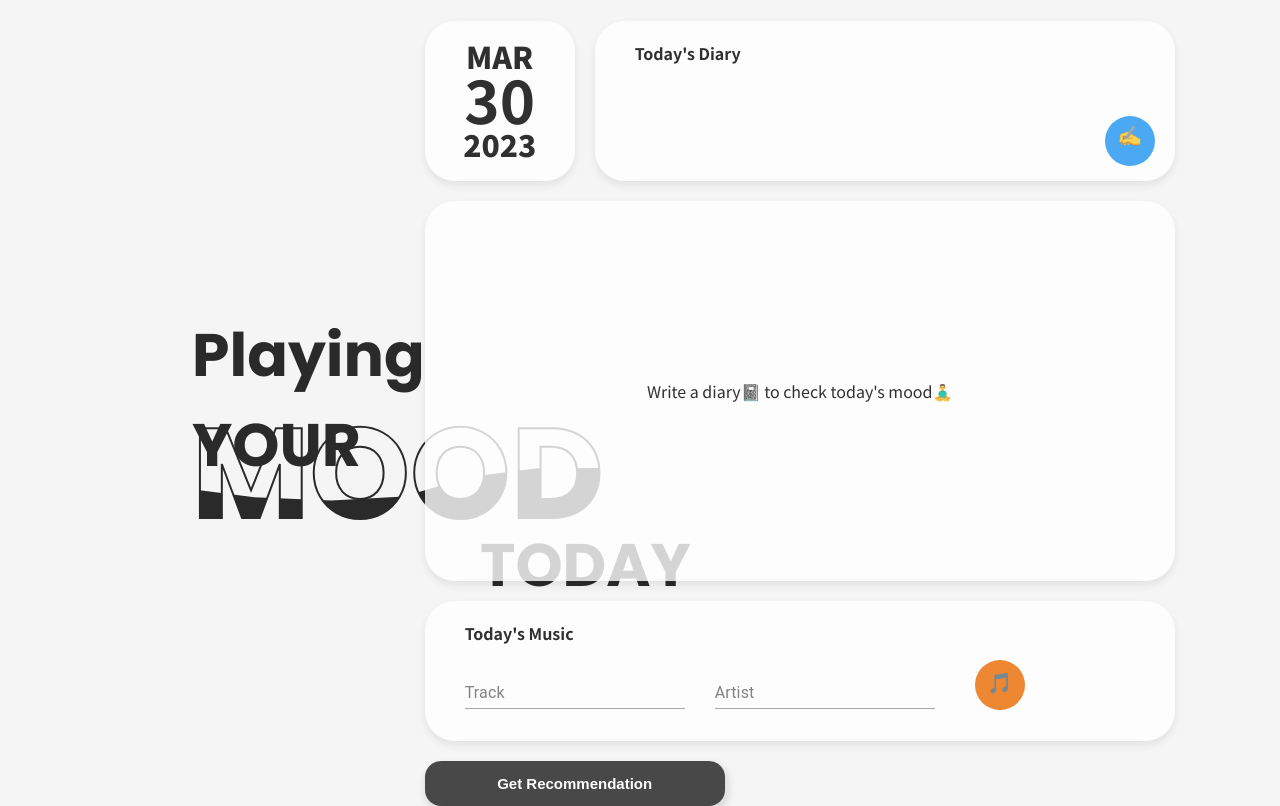
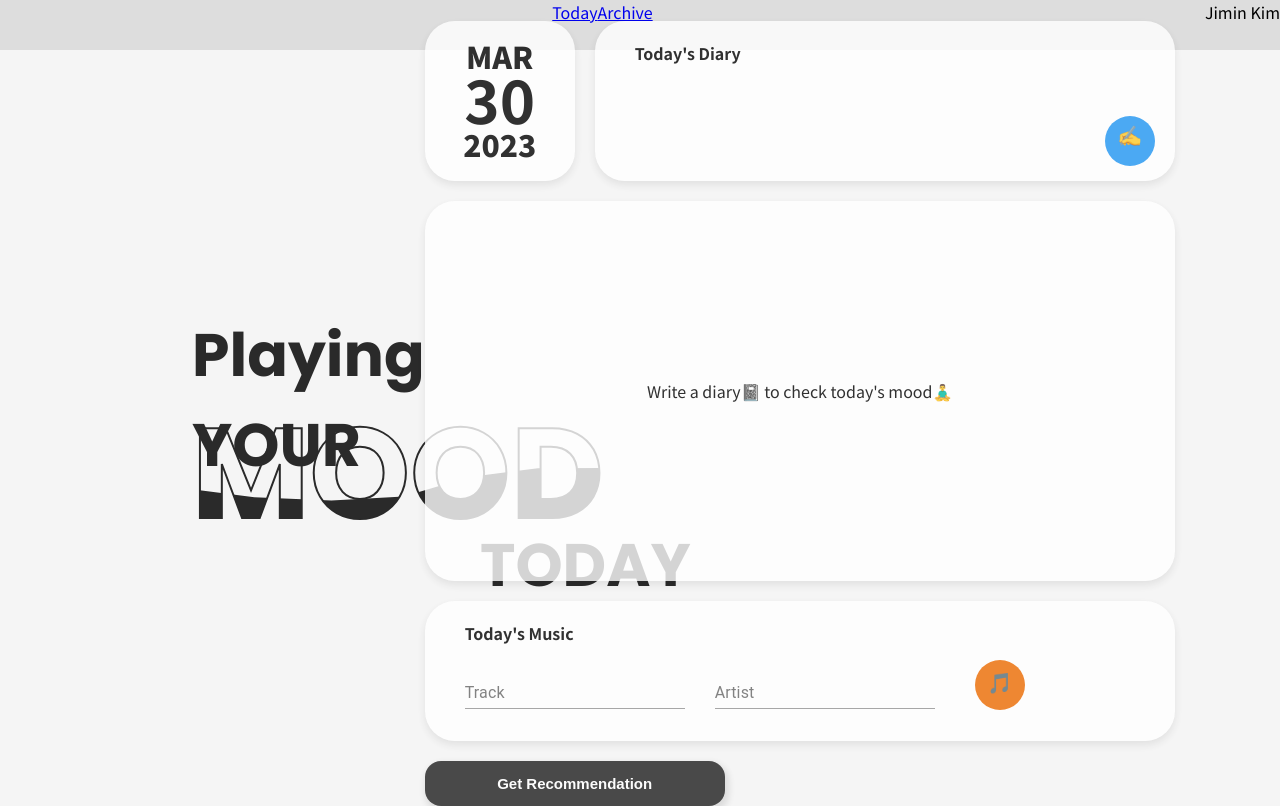
Before and after one commit to jimniDev/Setiment-Analysis-Music, a React (Create React App) app: page /archive in a window 1280 px wide. Built offline with nearby package versions, Linux system fonts and the light colour scheme; no server answers.

Commit message:
FEAT: Archive page Init

```diff
--- a/src/App.js
+++ b/src/App.js
@@ -1,7 +1,10 @@
+import { BrowserRouter, Routes, Route } from 'react-router-dom';
 import { useEffect } from "react";
 import { fireStore } from "./Firebase";
 import { CardSet } from "./CardSet";
 import { Home } from "./Home";
+import { Archive } from "./Archive";
+import { Header } from "./Header";
 import './App.css';
 
 
@@ -11,9 +14,18 @@ function App() {
     console.log(fireStore);
   });
 
-  return <div className="App">
-    <Home></Home>
-  </div>;
+  return(
+  <BrowserRouter>
+    <div className="App">
+      <Header />
+      <Routes>
+        <Route path="/" element={<Home />} />
+        <Route path="/archive" element={<Archive />} />
+      </Routes>
+    </div>
+  </BrowserRouter>
+
+  );
 }
 
 export default App;
--- /dev/null
+++ b/src/Archive.js
@@ -0,0 +1,24 @@
+import { useEffect } from "react";
+import { InputForm } from "./InputForm";
+import { MusicSearch } from "./MusicSearch";
+import { Logo } from "./Logo";
+
+import styles from "./Archive.module.css";
+
+export function Archive() {
+
+  return (
+  <div className={styles.frame}>
+    <div className={styles.container}>
+        <Logo title="ARCHIVE"/>
+
+    </div>
+    <div className={styles.container}>
+        <InputForm />
+        <MusicSearch/>
+        <button className={styles.recommendBtn} type="sumbit">Get Recommendation</button>
+    </div>
+
+  </div>
+  );
+}
--- /dev/null
+++ b/src/Archive.module.css
@@ -0,0 +1,41 @@
+.frame {
+    width: 70vw;
+    display: grid;
+    grid-template-columns: 2fr 2fr;
+}
+
+.container {
+    display: flex;
+    flex-direction: row;
+    flex-wrap: wrap;
+    justify-content: center;
+    align-items: center;
+    justify-content: space-between;
+}
+
+.item {
+    background-color: grey;
+}
+
+.item:nth-child(1) { width: 40%; }
+
+.item:nth-child(2) {
+    width: 60%;
+    display: inline;
+    justify-content: center;
+}
+
+.recommendBtn {
+    width: 40%;
+    height: 6%;
+    background: #000000;
+    opacity: 0.7;
+    box-shadow: 2px 4px 7px 2px rgba(0, 0, 0, 0.15);
+    border-radius: 16px;
+    border: #000000;
+    margin-top: 20px;
+    cursor: pointer;
+    font-size: 15px;
+    font-weight: 700;
+    color: #FFFFFF;
+}
```
